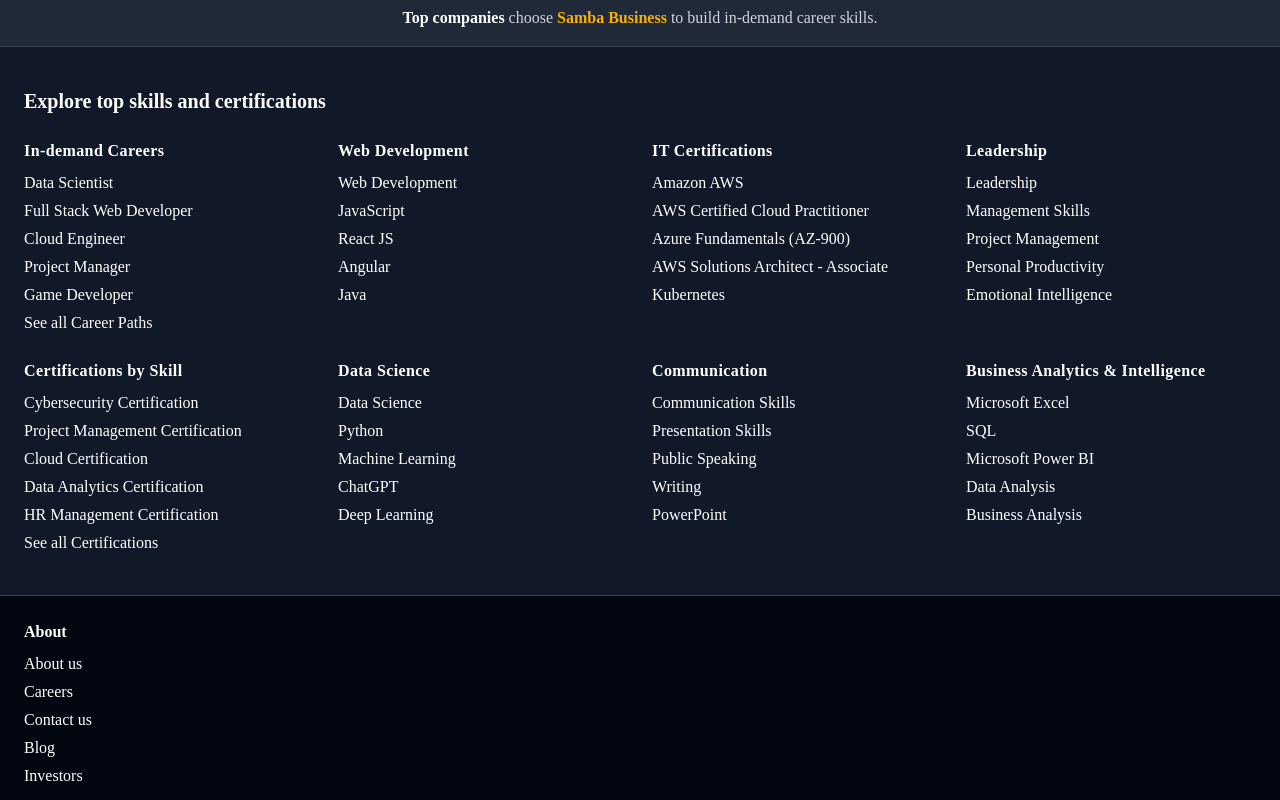
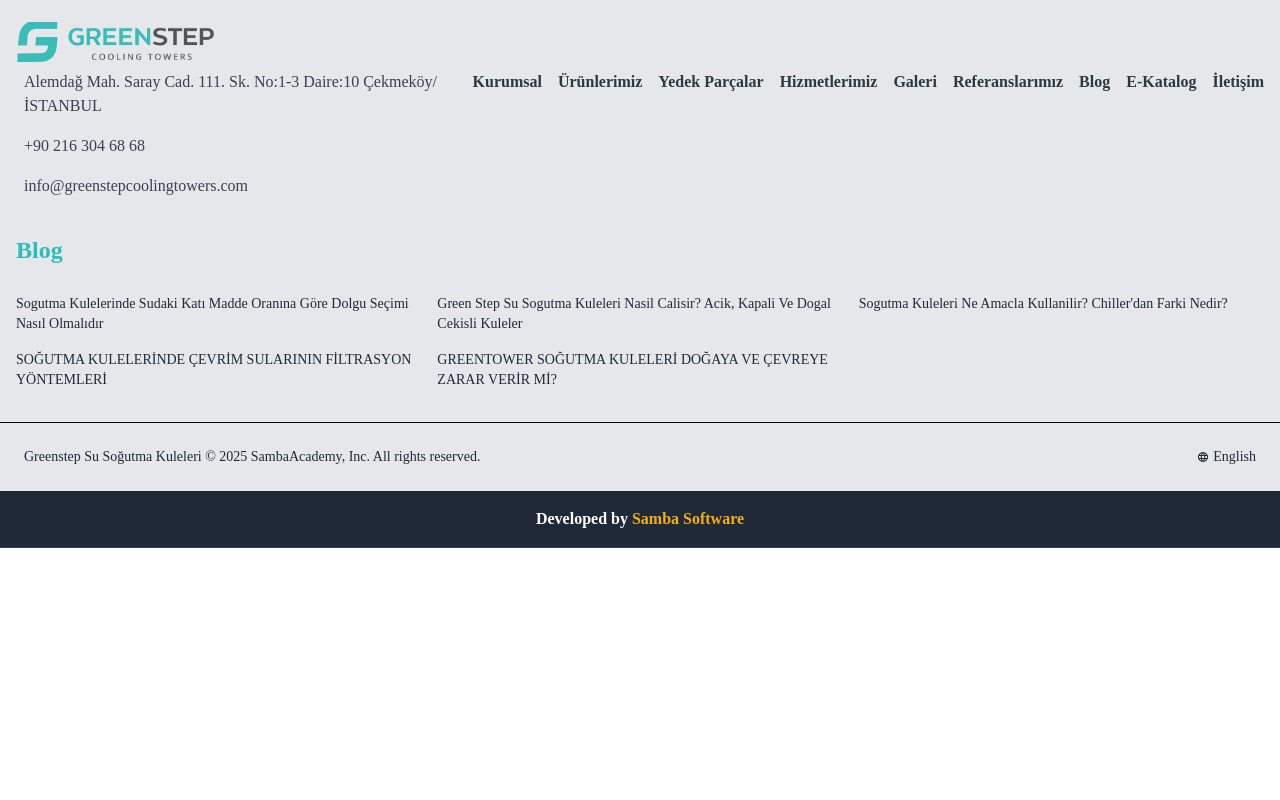
Before and after one commit to sambasoftwareuk/greenstep, a Next.js app: page / in a window 1280 px wide. Shown: the part 3800-4600 px from the top of the page. After the commit the page ends 4348 px from the top, so only its background shows below. Built offline with nearby package versions, Linux system fonts and the light colour scheme.

Commit message:
footer fixed

```diff
--- a/app/_components/footer.jsx
+++ b/app/_components/footer.jsx
@@ -8,66 +8,7 @@
 export function Footer() {
   return (
     <footer className="text-white text-[16px]">
-      <div className="bg-gray-800 text-[16px] text-gray-300 py-4 px-6 text-center border-b border-gray-700">
-        <span className="font-semibold text-white">Top companies</span> choose{" "}
-        <SambaLinks color="sunshine" className="font-semibold">
-          Samba Business
-        </SambaLinks>{" "}
-        to build in-demand career skills.
-      </div>
 
-      <div className="bg-gray-900">
-        <div className="py-10 px-6 max-w-7xl mx-auto">
-          <h2 className="text-lg md:text-xl font-semibold mb-6">
-            Explore top skills and certifications
-          </h2>
-
-          <div className="hidden md:grid grid-cols-2 sm:grid-cols-2 md:grid-cols-4 gap-6">
-            {footerData.map((section, i) => (
-              <div key={i}>
-                <h3 className="font-semibold mb-2 tracking-wide text-[16px]">
-                  {section.title}
-                </h3>
-                <ul className="space-y-1 text-[16px]">
-                  {section.links.map((text, j) => (
-                    <li key={j}>
-                      <SambaLinks color="white" underline="hover">
-                        {text}
-                      </SambaLinks>
-                    </li>
-                  ))}
-                </ul>
-              </div>
-            ))}
-          </div>
-
-          <div className="md:hidden divide-y divide-gray-700">
-            {footerData.map((section, i) => (
-              <AccordionSection
-                key={i}
-                title={section.title}
-                links={section.links}
-              />
-            ))}
-          </div>
-        </div>
-      </div>
-      <div className="bg-gray-950 border-t border-gray-700 py-6 px-6">
-        <div>
-          <h3 className="font-semibold mb-2">About</h3>
-          <ul className="space-y-1">
-            {["About us", "Careers", "Contact us", "Blog", "Investors"].map(
-              (text, i) => (
-                <li key={i}>
-                  <SambaLinks color="white" underline="hover">
-                    {text}
-                  </SambaLinks>
-                </li>
-              )
-            )}
-          </ul>
-        </div>
-      </div>
 
       <FooterBlogList />
       <div className="border-t border-black w-full" />
@@ -86,6 +27,12 @@
           </div>
         </div>
       </div>
+      <div className="bg-gray-800 text-[16px] text-gray-300 py-4 px-6 text-center border-b border-gray-700">
+        <span className="font-semibold text-white">Developed by</span>{" "}
+        <SambaLinks color="sunshine" className="font-semibold">
+          Samba Software
+        </SambaLinks>
+      </div>
     </footer>
   );
 }
```
